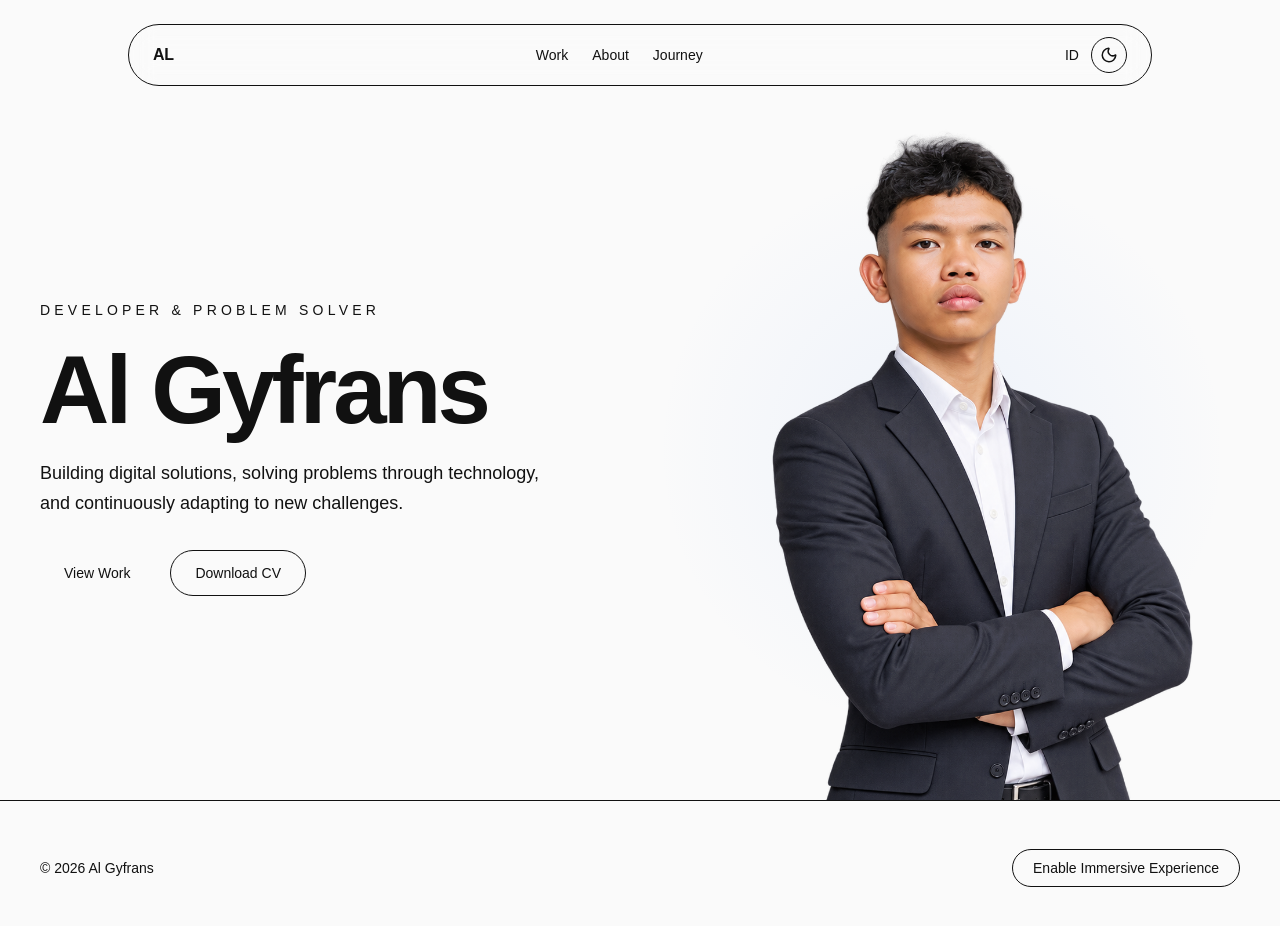
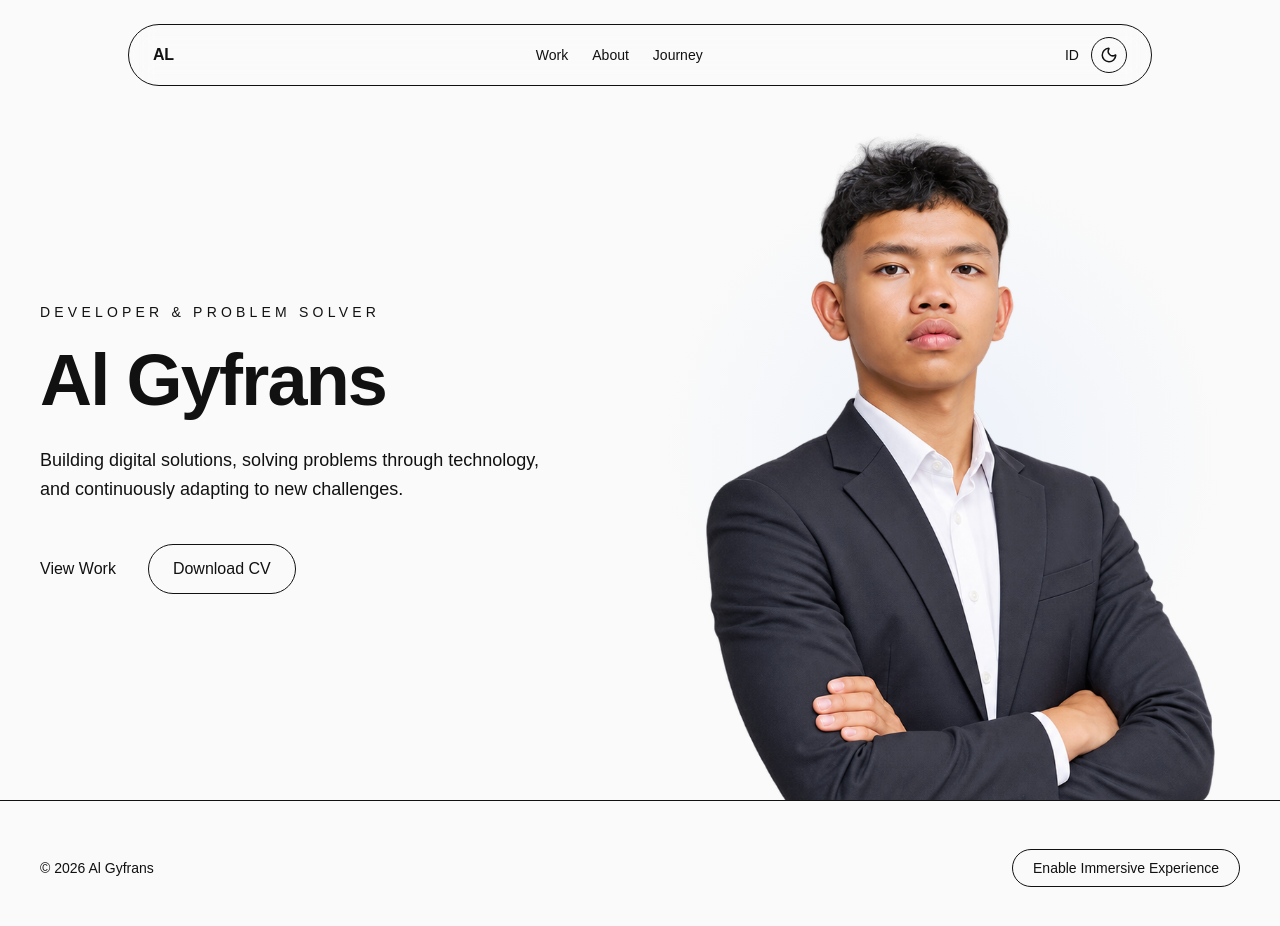
Before and after one commit to gyfrans/al-gyfrans-portfolio, a Next.js app: page /en in a window 1280 px wide. Shown: the top 926 px of the page. Built offline with nearby package versions, Linux system fonts and the light colour scheme.

Commit message:
feat: add hero entrance animations

```diff
--- a/src/app/globals.css
+++ b/src/app/globals.css
@@ -23,7 +23,7 @@
 }
 
 html {
-  scroll-behavior: smooth;
+  scroll-behavior: auto;
 }
 
 body {
--- a/src/components/hero/hero-content.tsx
+++ b/src/components/hero/hero-content.tsx
@@ -1,6 +1,10 @@
+import FadeIn from "@/components/motion/fade-in";
+
 export default function HeroContent() {
   return (
     <div className="max-w-xl">
+
+      <FadeIn>
         <p
           className="
             text-sm
@@ -11,53 +15,40 @@ export default function HeroContent() {
         >
           Developer & Problem Solver
         </p>
+      </FadeIn>
 
+      <FadeIn delay={0.15}>
         <h1
           className="
             mt-6
-          text-6xl
+            text-7xl
             font-semibold
+            tracking-tight
             leading-[0.95]
-          tracking-[-0.04em]
-          md:text-8xl
           "
         >
           Al Gyfrans
         </h1>
+      </FadeIn>
 
+      <FadeIn delay={0.3}>
         <p
           className="
-          mt-6
+            mt-8
             max-w-lg
             text-lg
             leading-relaxed
             text-muted
           "
         >
-        Building digital solutions, solving problems through
-        technology, and continuously adapting to new challenges.
+          Building digital solutions, solving problems through technology,
+          and continuously adapting to new challenges.
         </p>
+      </FadeIn>
 
-      <div
-        className="
-          mt-8
-          flex
-          flex-wrap
-          gap-4
-        "
-      >
-        <button
-          className="
-            rounded-full
-            bg-foreground
-            px-6
-            py-3
-            text-sm
-            text-background
-            transition
-            hover:opacity-80
-          "
-        >
+      <FadeIn delay={0.45}>
+        <div className="mt-10 flex gap-8 items-center">
+          <button>
             View Work
           </button>
 
@@ -65,17 +56,15 @@ export default function HeroContent() {
             className="
               rounded-full
               border
-            border-border
               px-6
               py-3
-            text-sm
-            transition
-            hover:bg-surface
             "
           >
             Download CV
           </button>
         </div>
+      </FadeIn>
+
     </div>
   );
 }
--- a/src/components/hero/hero-image.tsx
+++ b/src/components/hero/hero-image.tsx
@@ -1,8 +1,11 @@
+"use client";
 
 import Image from "next/image";
+import FadeIn from "@/components/motion/fade-in";
 
 export default function HeroImage() {
   return (
+    <FadeIn delay={0.2}>
       <div
         className="
           pointer-events-none
@@ -29,14 +32,16 @@ export default function HeroImage() {
           alt="Al Gyfrans"
           fill
           priority
+          sizes="48vw"
           className="
             object-contain
             object-right-bottom
-          scale-[1.28]
-          translate-x-[-8%]
-          translate-y-[12%]
+            scale-[1.55]
+            translate-x-[-15%]
+            translate-y-[25%]
           "
         />
       </div>
+    </FadeIn>
   );
 }
--- /dev/null
+++ b/src/components/motion/fade-in.tsx
@@ -0,0 +1,37 @@
+"use client";
+
+import { motion } from "framer-motion";
+import { ReactNode } from "react";
+
+interface FadeInProps {
+  children: ReactNode;
+  delay?: number;
+  className?: string;
+}
+
+export default function FadeIn({
+  children,
+  delay = 0,
+  className = "",
+}: FadeInProps) {
+  return (
+    <motion.div
+      initial={{
+        opacity: 0,
+        y: 24,
+      }}
+      animate={{
+        opacity: 1,
+        y: 0,
+      }}
+      transition={{
+        duration: 0.7,
+        delay,
+        ease: "easeOut",
+      }}
+      className={className}
+    >
+      {children}
+    </motion.div>
+  );
+}
```
Lines whose indentation alone changed are shown as unchanged.
